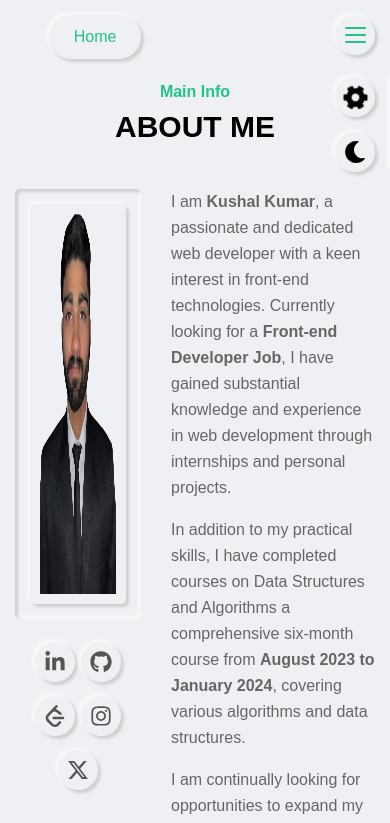
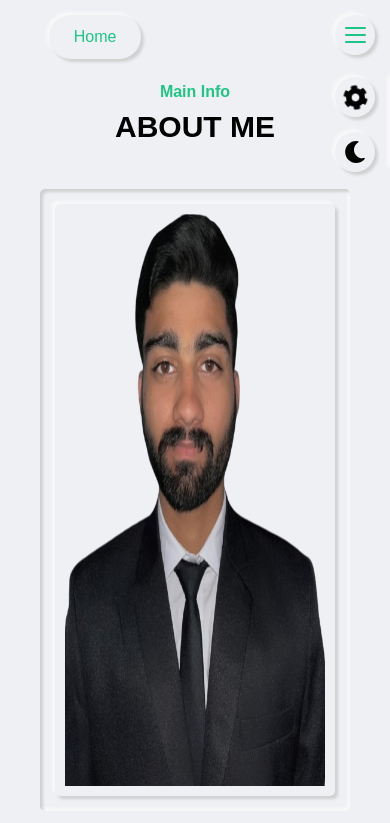
Before and after one commit to kushalkumar1362/My-Portfolio, a React (Create React App) app: page /about in a window 390 px wide. Shown: the top 823 px of the page. Built offline with nearby package versions, Linux system fonts and the light colour scheme.

Commit message:
Fully Responsive

```diff
--- a/src/components/CSS/About.css
+++ b/src/components/CSS/About.css
@@ -261,3 +261,61 @@
     font-style: italic;
     margin: 0;
 }
+
+@media (max-width: 767px) {
+    .about-info,
+    .about-img {
+        flex: 0 0 100%;
+        max-width: 100%;
+    }
+
+    .about-img .img-box {
+        max-width: 100%;
+        margin-left: 0;
+    }
+    .about-img {
+        padding: 0 40px 30px 40px;
+    }
+    .about-img .img-box img {
+        width: 100%;
+        height: 37rem;
+    }
+
+    .timeline .timeline-item:nth-child(even) {
+        padding-right: 15px;
+        text-align: left;
+        padding-left: 75px;
+    }
+
+    .timeline .timeline-item:nth-child(odd) {
+        padding-left: 75px;
+    }
+
+    .timeline::before {
+        left: 35px;
+    }
+
+    .timeline .timeline-item:nth-child(even) .icon {
+        right: auto;
+        left: -60px;
+    }
+    .timeline .timeline-item:nth-child(odd) .icon {
+        right: auto;
+        left: -60px;
+    }
+
+    .timeline .timeline-item {
+        margin-bottom: 40px;
+    }
+
+    .timeline .timeline-item:last-child {
+        margin-bottom: 0;
+    }
+
+        .timeline
+        .timeline-item:nth-child(even)
+        .timeline-item-inner::before {
+        left: -30px;
+        right: auto;
+    }
+}
--- a/src/components/JS/About.js
+++ b/src/components/JS/About.js
@@ -30,7 +30,7 @@ const About = () => {
                             <img
                                 src={kushalImage}
                                 alt=""
-                                className="my-image outer-shadow"
+                                className="outer-shadow"
                             />
                         </div>
 
--- a/src/components/JS/Home.js
+++ b/src/components/JS/Home.js
@@ -1,12 +1,15 @@
 import React, { useState } from "react";
 import { NavLink } from "react-router-dom";
-import "../CSS/Home.css"
+import "../CSS/Home.css";
 import kushalImage from "../../Images/Kushal_kumar.png";
 import StyleSwitcher from "../Themes/StyleSwitcher";
 
 const Home = () => {
     const [isOpen, setOpen] = useState(false);
-
+    function clickHandler() {
+        window.scrollTo(0, 0);
+        setOpen(false);
+    }
     return (
         <div className="min-h-[100vh] relative md:pt-20">
             <div className="effect-wrap">
@@ -64,21 +67,21 @@ const Home = () => {
                         <NavLink
                             to="/about"
                             className={"btn-1 outer-shadow hover-in-shadow"}
-                            onClick={() => setOpen(false)}>
+                            onClick={clickHandler}>
                             More About Me
                         </NavLink>{" "}
                         &nbsp;
                         <NavLink
                             to="/portfolio"
                             className={"btn-1 outer-shadow hover-in-shadow"}
-                            onClick={() => setOpen(false)}>
+                            onClick={clickHandler}>
                             Portfolio
                         </NavLink>{" "}
                         &nbsp;
                         <NavLink
                             to="/contact"
                             className={"btn-1 outer-shadow hover-in-shadow"}
-                            onClick={() => setOpen(false)}>
+                            onClick={clickHandler}>
                             Contact
                         </NavLink>{" "}
                         &nbsp;
--- a/src/components/JS/Projects.js
+++ b/src/components/JS/Projects.js
@@ -26,11 +26,13 @@ const Projects = () => {
              document.body.classList.add("no-scroll");
          } else {
              document.body.classList.remove("no-scroll");
+              window.scrollTo(0, 0);
          }
 
          // Cleanup on component unmount
          return () => {
              document.body.classList.remove("no-scroll");
+              window.scrollTo(0, 0);
          };
      }, [popupOpen]);
 
--- a/src/components/JS/tempCodeRunnerFile.js
+++ /dev/null
@@ -1 +0,0 @@
-{ project1Thumb }
```
